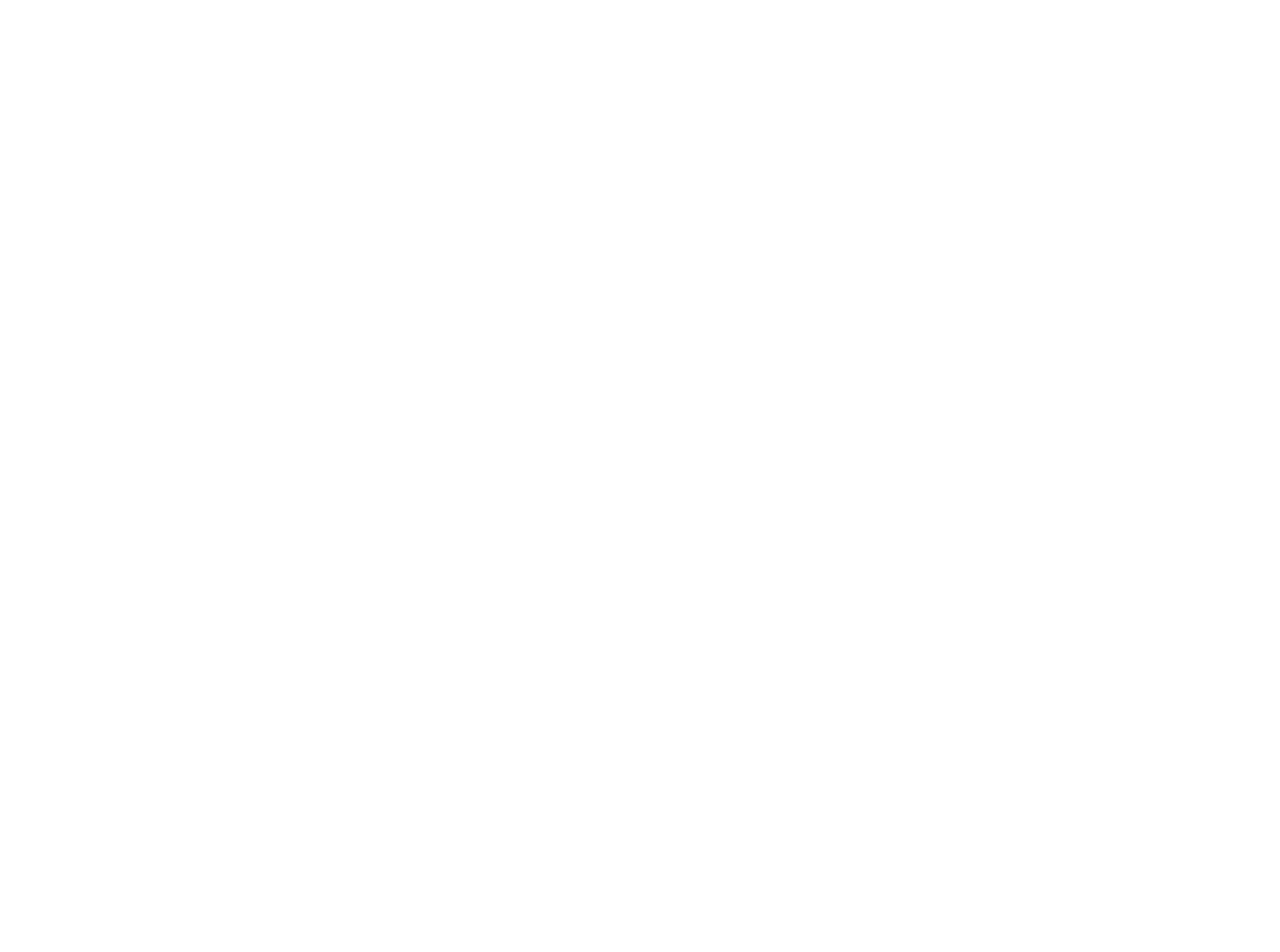
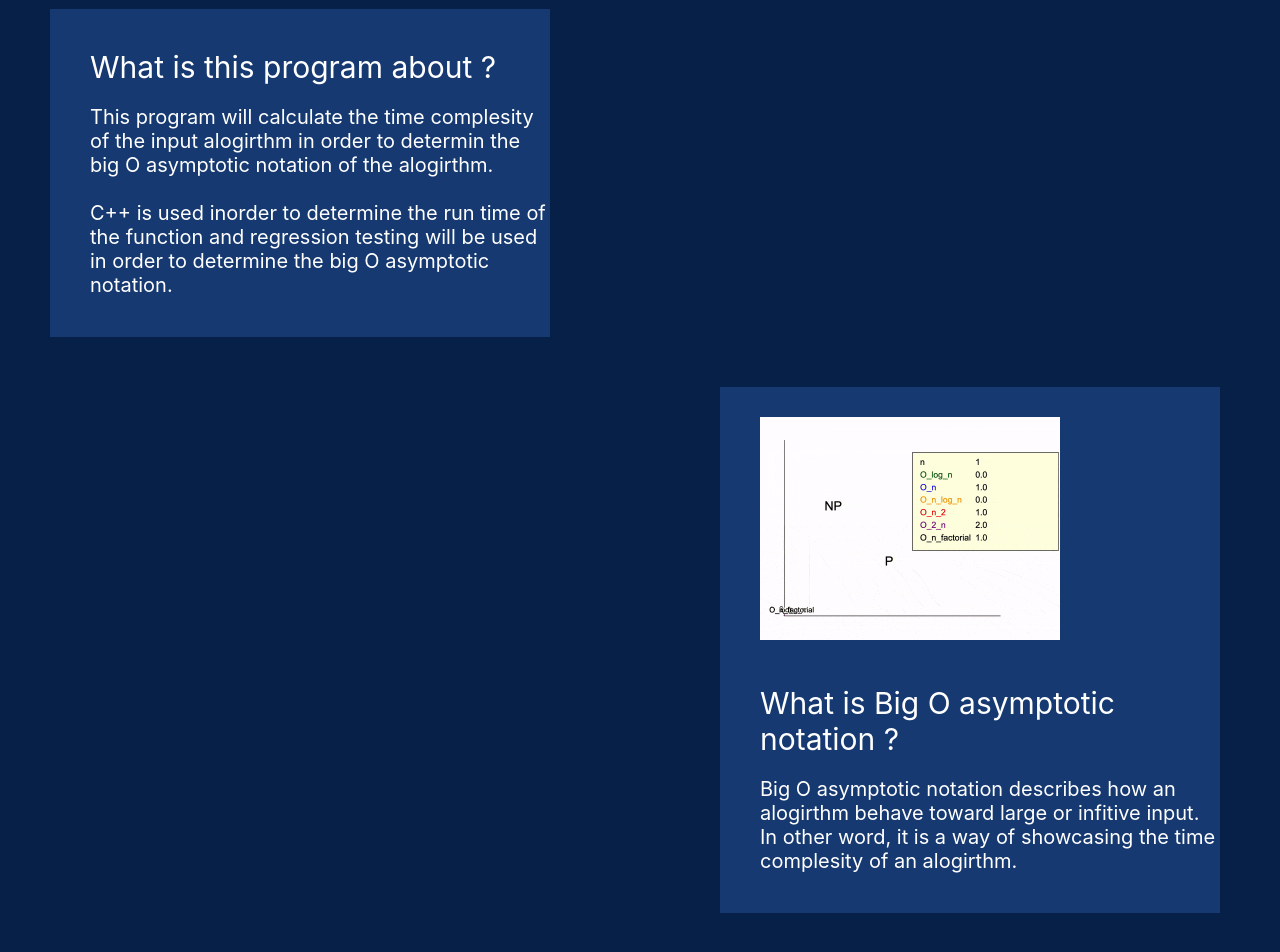
Before and after one commit to jonathan-lor/runtimed, a React (Create React App) app in the folder client/: page /Info in a window 1280 px wide. Shown: the part 220-1172 px from the top of the page. Before the commit the page ends 800 px from the top, so only its background shows below. Built offline with nearby package versions, Linux system fonts and the light colour scheme.

Commit message:
added rough draft of info page

```diff
--- a/client/src/components/Info/Info.js
+++ b/client/src/components/Info/Info.js
@@ -1,9 +1,41 @@
+import './info-style.css'
+import BigOgif from '../images/BigO.gif'
 function Home() {
-    return (
-      <div className="App">
-          Info / instructions go here
+  return (
+    <div id="main_container">
+      <div id="header_container">
+        Information
       </div>
-    );
-  }
+      <div id="body_container">
+        <div id="info_container">
+          <div id="introduction_container">
+            <div id="introduction_header_container">
+              What is this program about ?
+            </div>
+            This program will calculate the time complesity of the input
+            alogirthm in order to determin the big O asymptotic notation of the alogirthm.
+            <br></br>
+            <br></br>
+            C++ is used inorder to determine the run time of the function and regression testing
+            will be used in order to determine the big O asymptotic notation.
+          </div>
+        </div>
+        <div id="bigO_container">
+          <div id="BigO_gif_container">
+          <img src={BigOgif} id="BigOgif" alt=""/>
+          </div>
+          <div id="BigO_text_container">
+            <div id="BigO_heaerTxt_container">
+              What is Big O asymptotic notation ?
+            </div>
+              Big O asymptotic notation describes how an alogirthm behave toward large or infitive
+              input. In other word, it is a way of showcasing the time complesity of an alogirthm.
+          </div>
+        </div>
+      </div>
+    </div>
 
-  export default Home;
+  );
+}
+
+export default Home;
--- /dev/null
+++ b/client/src/components/Info/info-style.css
@@ -0,0 +1,75 @@
+#main_container{
+    background-color: #072047 ;
+    padding-top: 50px;
+    padding-bottom: 50px;
+}
+
+#header_container{
+    background-color: #043685;
+    font-size: 40px;
+    text-align: center;
+    padding-top: 50px;
+    padding-bottom: 30px;
+    margin-bottom: 50px;
+    color: white;
+
+
+}
+
+#body_container{
+    display : grid;
+}
+
+#introduction_container{
+    color: white;
+    font-size: 20px;
+    text-align: left;
+    margin-left: 50px;
+    padding-left: 40px;
+    width: 500px;
+    background-color: #153970;
+    padding-bottom: 40px;
+
+    grid-row: 1;
+    grid-column: 1;
+}
+
+#introduction_header_container{
+    font-size: 30px;
+    margin-bottom: 20px;
+    padding-top: 40px;
+
+}
+
+
+#bigO_container{
+    margin-top: 50px;
+    color: white;
+    font-size: 20px;
+    text-align: left;
+    margin-left: 50px;
+    padding-left: 40px;
+    width: 500px;
+    background-color: #153970;
+    padding-bottom: 40px;
+    padding-top: 30px;
+
+    grid-row: 2;
+    grid-column: 3;
+}
+
+#BigOgif{
+    width: 300px;
+    justify-self: center;
+}
+
+#BigO_heaerTxt_container{
+    font-size: 30px;
+    margin-bottom: 20px;
+    padding-top: 40px;
+}
+
+#BigO_heaerTxt_container{
+    color: white;
+    text-align: left;
+}
```
Also changed, not shown: client/src/components/images/BigO.gif (added).
